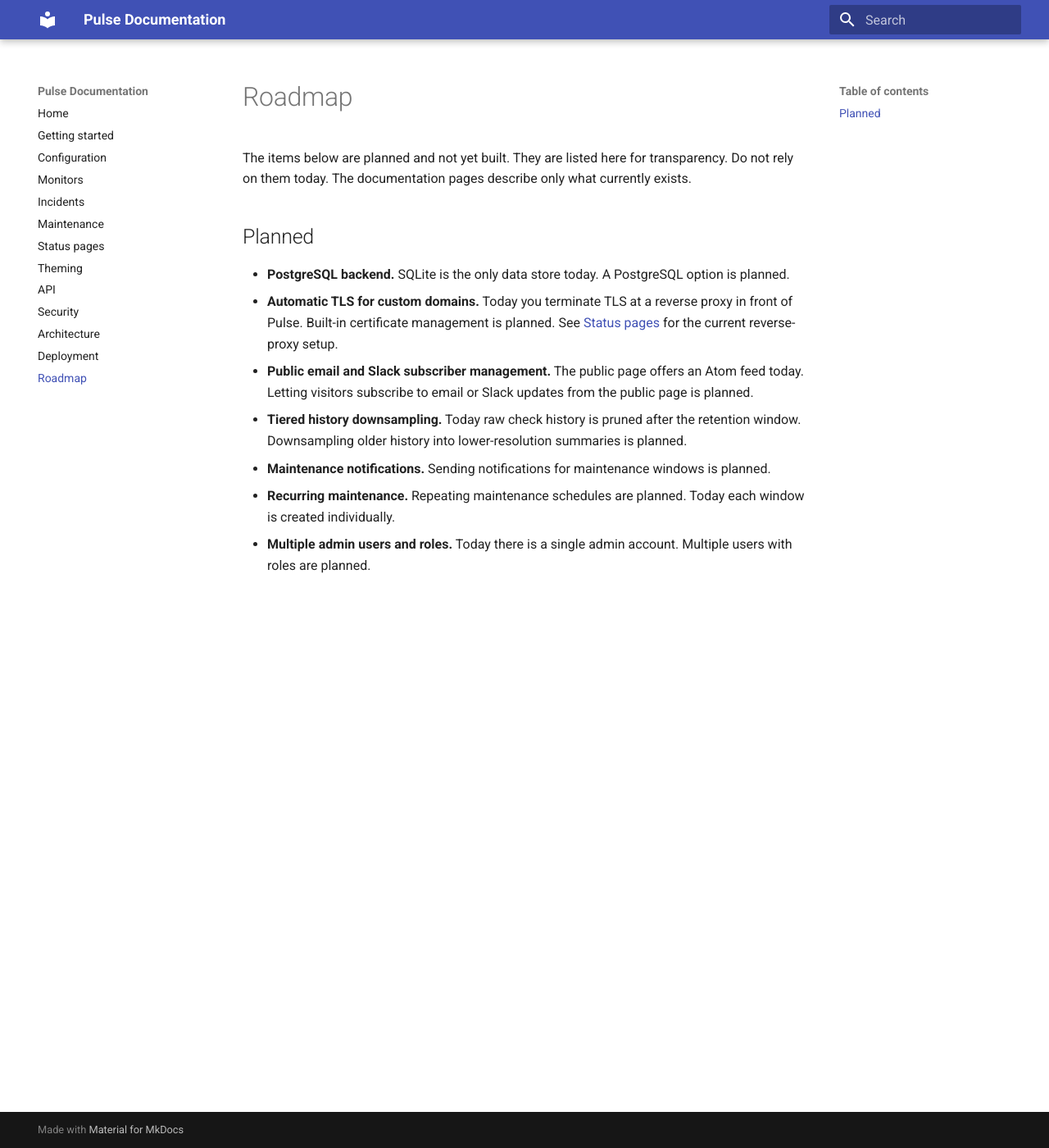
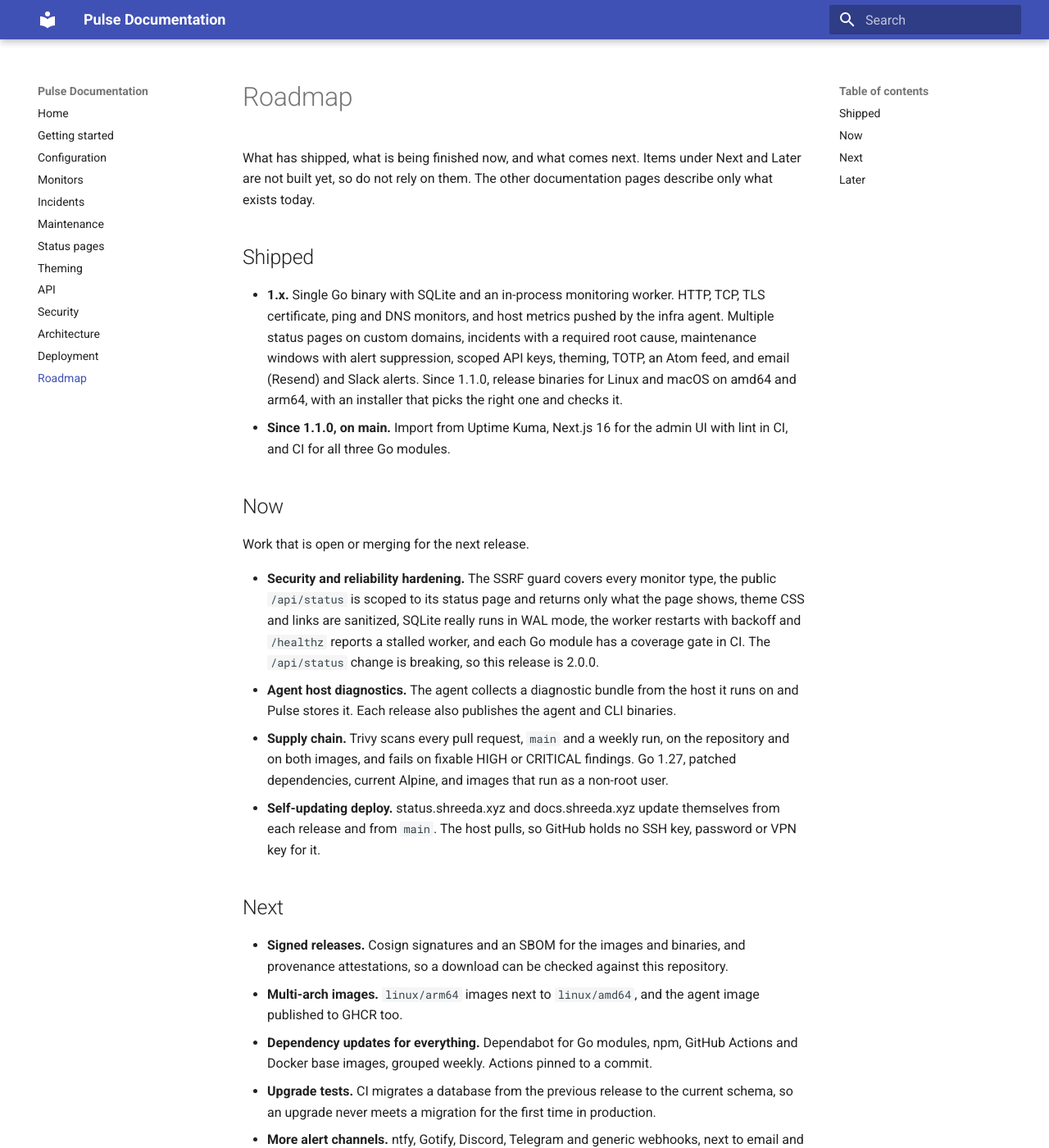
Before and after one commit to memetics19/pulse, an MkDocs documentation site: the page built from docs/roadmap.md, in a window 1280 px wide and 1400 px high. Shown: the whole window at 82% size. Built offline with MkDocs 1.6.1 and Material for MkDocs 9.7.7, drawn with Linux system fonts in a browser that asks for light colours; some of the changed text lies outside the part shown.

Commit message:
docs: roadmap with what shipped, what is merging now, and what comes next

```diff
--- a/docs/roadmap.md
+++ b/docs/roadmap.md
@@ -1,13 +1,60 @@
 # Roadmap
 
-The items below are planned and not yet built. They are listed here for transparency. Do not rely on them today. The documentation pages describe only what currently exists.
+What has shipped, what is being finished now, and what comes next. Items under Next and
+Later are not built yet, so do not rely on them. The other documentation pages describe
+only what exists today.
 
-## Planned
+## Shipped
 
-- **PostgreSQL backend.** SQLite is the only data store today. A PostgreSQL option is planned.
-- **Automatic TLS for custom domains.** Today you terminate TLS at a reverse proxy in front of Pulse. Built-in certificate management is planned. See [Status pages](status-pages.md) for the current reverse-proxy setup.
-- **Public email and Slack subscriber management.** The public page offers an Atom feed today. Letting visitors subscribe to email or Slack updates from the public page is planned.
-- **Tiered history downsampling.** Today raw check history is pruned after the retention window. Downsampling older history into lower-resolution summaries is planned.
-- **Maintenance notifications.** Sending notifications for maintenance windows is planned.
-- **Recurring maintenance.** Repeating maintenance schedules are planned. Today each window is created individually.
-- **Multiple admin users and roles.** Today there is a single admin account. Multiple users with roles are planned.
+- **1.x.** Single Go binary with SQLite and an in-process monitoring worker. HTTP, TCP,
+  TLS certificate, ping and DNS monitors, and host metrics pushed by the infra agent.
+  Multiple status pages on custom domains, incidents with a required root cause,
+  maintenance windows with alert suppression, scoped API keys, theming, TOTP, an Atom feed,
+  and email (Resend) and Slack alerts. Since 1.1.0, release binaries for Linux and macOS on
+  amd64 and arm64, with an installer that picks the right one and checks it.
+- **Since 1.1.0, on main.** Import from Uptime Kuma, Next.js 16 for the admin UI with lint
+  in CI, and CI for all three Go modules.
+
+## Now
+
+Work that is open or merging for the next release.
+
+- **Security and reliability hardening.** The SSRF guard covers every monitor type, the
+  public `/api/status` is scoped to its status page and returns only what the page shows,
+  theme CSS and links are sanitized, SQLite really runs in WAL mode, the worker restarts
+  with backoff and `/healthz` reports a stalled worker, and each Go module has a coverage
+  gate in CI. The `/api/status` change is breaking, so this release is 2.0.0.
+- **Agent host diagnostics.** The agent collects a diagnostic bundle from the host it runs
+  on and Pulse stores it. Each release also publishes the agent and CLI binaries.
+- **Supply chain.** Trivy scans every pull request, `main` and a weekly run, on the
+  repository and on both images, and fails on fixable HIGH or CRITICAL findings. Go 1.27,
+  patched dependencies, current Alpine, and images that run as a non-root user.
+- **Self-updating deploy.** status.shreeda.xyz and docs.shreeda.xyz update themselves from
+  each release and from `main`. The host pulls, so GitHub holds no SSH key, password or VPN
+  key for it.
+
+## Next
+
+- **Signed releases.** Cosign signatures and an SBOM for the images and binaries, and
+  provenance attestations, so a download can be checked against this repository.
+- **Multi-arch images.** `linux/arm64` images next to `linux/amd64`, and the agent image
+  published to GHCR too.
+- **Dependency updates for everything.** Dependabot for Go modules, npm, GitHub Actions and
+  Docker base images, grouped weekly. Actions pinned to a commit.
+- **Upgrade tests.** CI migrates a database from the previous release to the current schema,
+  so an upgrade never meets a migration for the first time in production.
+- **More alert channels.** ntfy, Gotify, Discord, Telegram and generic webhooks, next to
+  email and Slack.
+- **Maintenance notifications** and **recurring maintenance windows.**
+
+## Later
+
+- **PostgreSQL backend** as an option next to SQLite.
+- **Automatic TLS for custom domains.** Today a reverse proxy in front of Pulse terminates
+  TLS. See [Status pages](status-pages.md).
+- **Subscribers.** Visitors subscribe to email or Slack updates from the public page. Today
+  the page offers an Atom feed.
+- **History downsampling.** Older check history kept as lower-resolution summaries instead
+  of being pruned after the retention window.
+- **Several admin users with roles**, and single sign-on (OIDC) for the admin UI.
+- **Prometheus metrics** for monitors and the worker.
```
